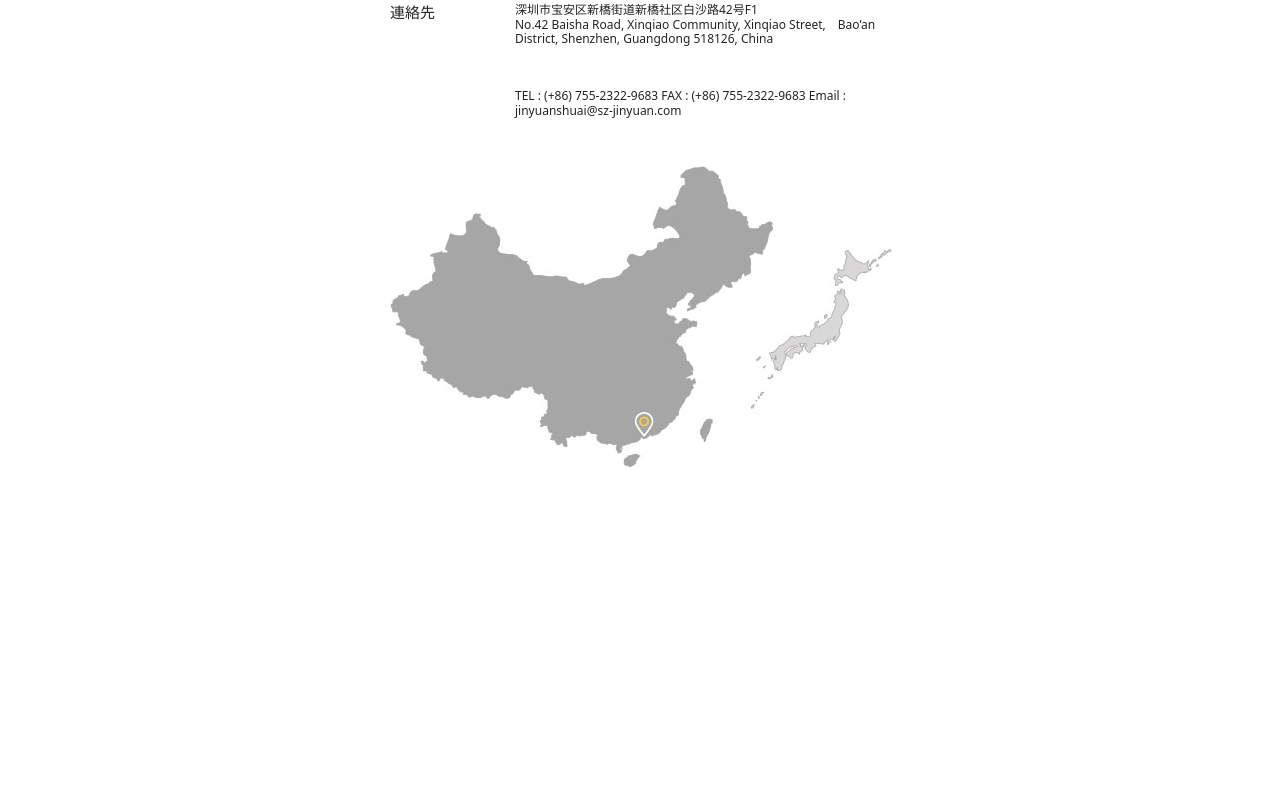
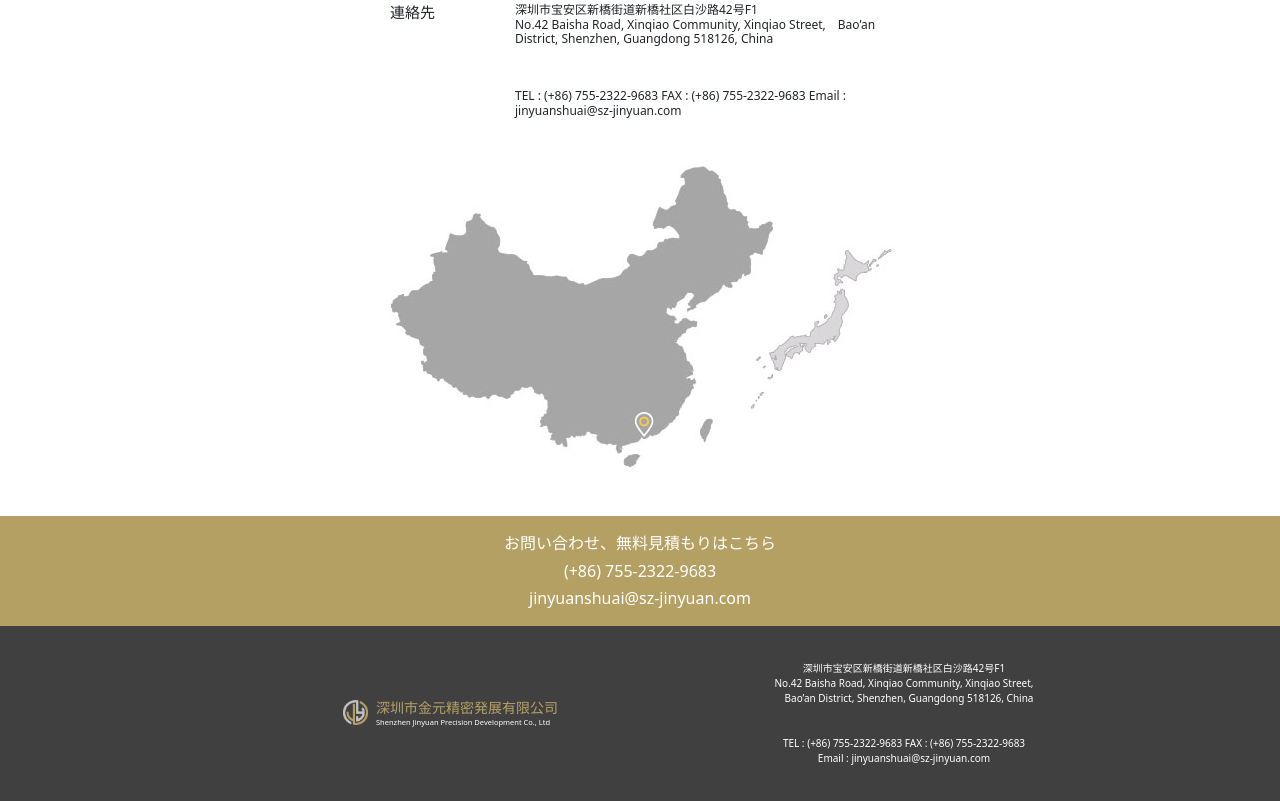
Before and after one commit to brtauhid/Shenzhen-Jinyuan-Precision-Exhibition-Co.-Ltd., a plain HTML site: page index.html in a window 1280 px wide. Shown: the part 6030-6831 px from the top of the page. Before the commit the page ends 6546 px from the top, so only its background shows below. Drawn offline with nearby package versions, Linux system fonts and the light colour scheme.

Commit message:
footer-2

```diff
--- a/index.html
+++ b/index.html
@@ -766,6 +766,52 @@
       </div>
     </section>
 
+    <!-- Footer section start -->
+    <section class="footer">
+      <div class="container-fluid">
+        <div class="row">
+          <div
+            class="col-md-12 d-flex flex-column align-items-center justify-content-center footer-1"
+          >
+            <h4>お問い合わせ、無料見積もりはこちら</h4>
+            <h4 class="p-2">(+86) 755-2322-9683</h4>
+            <h4>jinyuanshuai@sz-jinyuan.com</h4>
+          </div>
+        </div>
+        <!-- Footer 2 start -->
+        <div class="row footer-2">
+          <div class="d-flex align-items-center mx-auto max-width text-center">
+            <div class="col-md-6 pe-5">
+              <div class="row">
+                <div class="col-md-6">
+                  <div class="logo d-flex pe-2 justify-content-end">
+                    <img src="./img/logo.png" alt="" />
+                  </div>
+                </div>
+                <div class="col-md-6">
+                  <div class="company-title">
+                    <h2>深圳市金元精密発展有限公司</h2>
+                    <p>Shenzhen Jinyuan Precision Development Co., Ltd</p>
+                  </div>
+                </div>
+              </div>
+            </div>
+            <div class="col-md-6 ps-5">
+              <div class="company-contact">
+                <p>
+                  深圳市宝安区新橋街道新橋社区白沙路42号F1<br />
+                  No.42 Baisha Road, Xinqiao Community, Xinqiao Street,<br />　Bao’an
+                  District, Shenzhen, Guangdong 518126, China<br />
+                  <br /><br />TEL : (+86) 755-2322-9683 FAX : (+86)
+                  755-2322-9683 <br />Email : jinyuanshuai@sz-jinyuan.com
+                </p>
+              </div>
+            </div>
+          </div>
+        </div>
+      </div>
+    </section>
+
     <script
       src="https://cdn.jsdelivr.net/npm/bootstrap@5.2.0-beta1/dist/js/bootstrap.bundle.min.js"
       integrity="sha384-pprn3073KE6tl6bjs2QrFaJGz5/SUsLqktiwsUTF55Jfv3qYSDhgCecCxMW52nD2"
--- a/style.css
+++ b/style.css
@@ -390,3 +390,36 @@ body {
 .ci-width {
   max-width: 500px;
 }
+
+/* footer start */
+.footer-1 {
+  height: 110px;
+  background-color: #b5a064;
+  color: #fff;
+}
+
+.footer-1 h4 {
+  font-size: 16px;
+}
+.footer-2 {
+  height: 175px;
+  background-color: #404040;
+}
+.logo img {
+  width: 25px;
+}
+.company-title {
+  text-align: left;
+}
+.company-title h2 {
+  font-size: 14px;
+  color: #b5a064;
+}
+.company-title p {
+  font-size: 7.5px;
+  color: #fff;
+}
+.company-contact p {
+  font-size: 10px;
+  color: #fff;
+}
```
